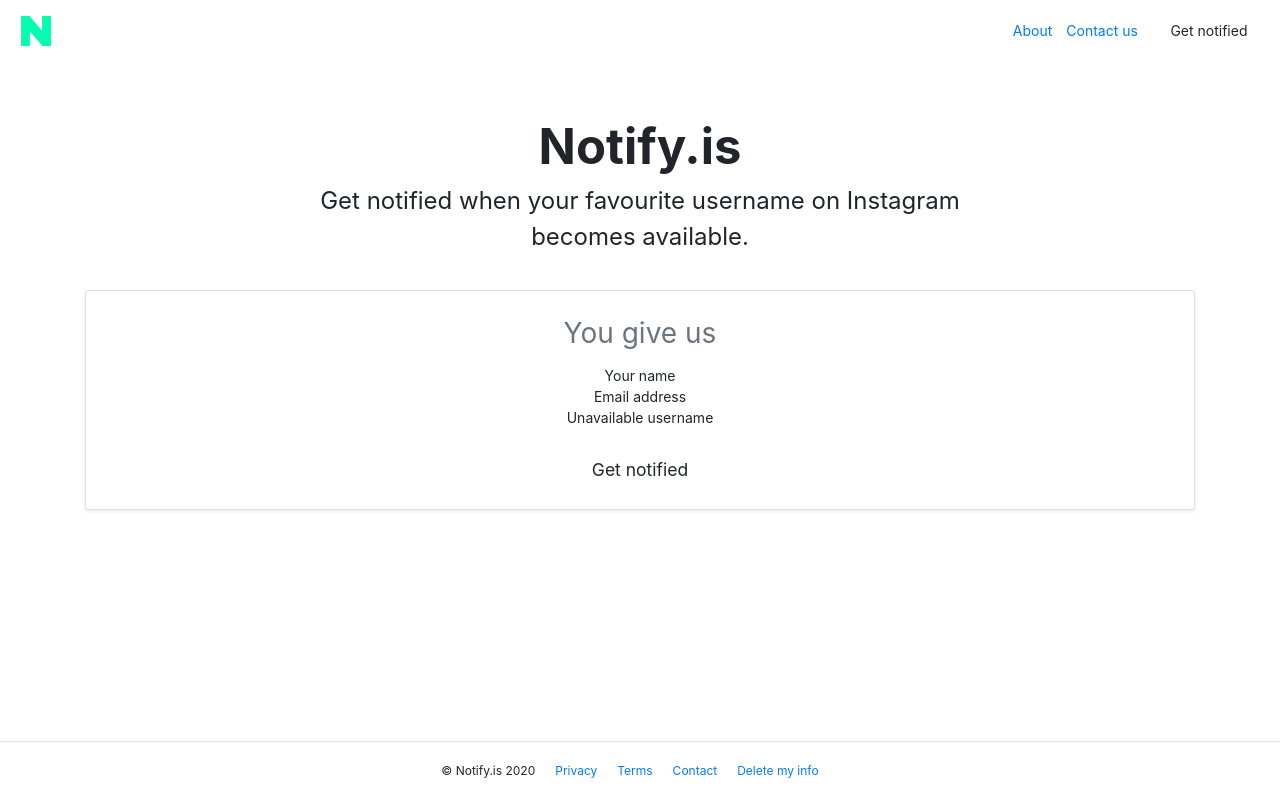
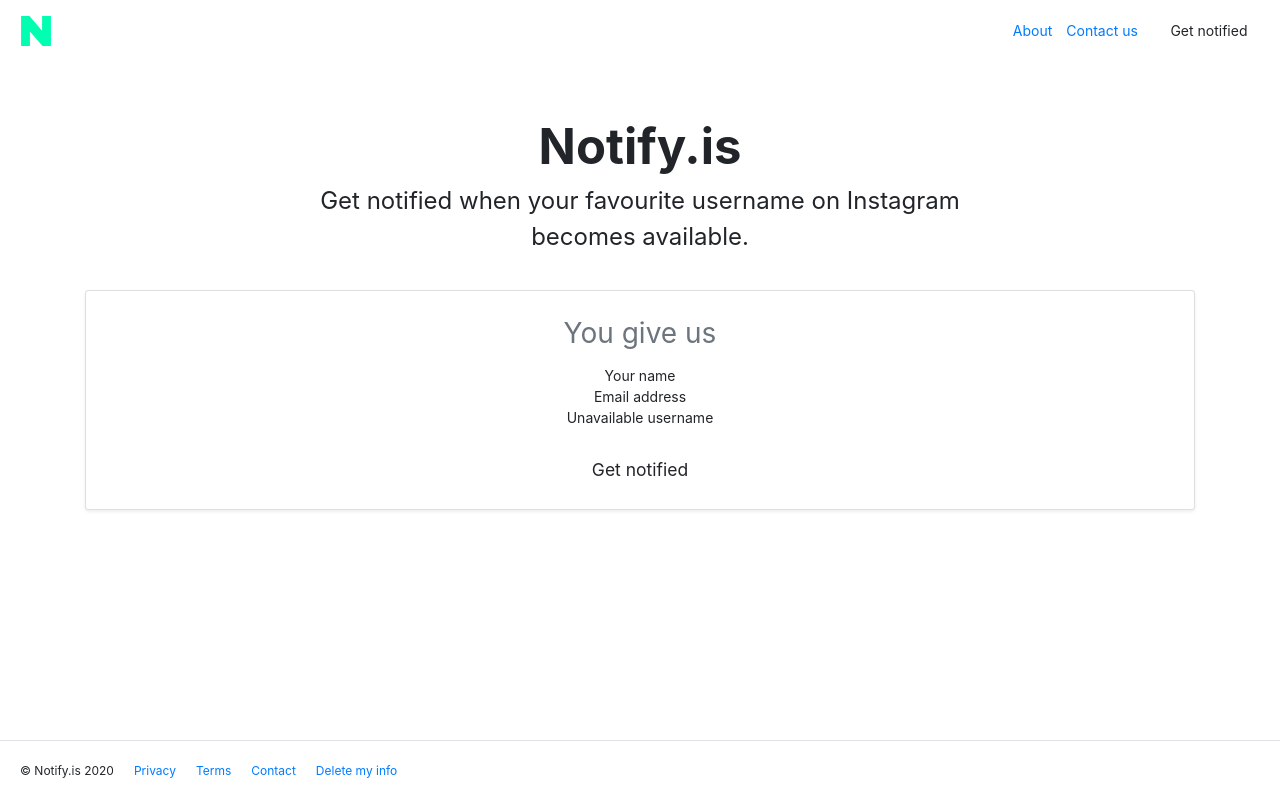
Before and after one commit to oliverproud/notify.is, a Next.js app: page / in a window 1280 px wide. Built offline with nearby package versions, Linux system fonts and the light colour scheme.

Commit message:
update footer

```diff
--- a/styles/global.css
+++ b/styles/global.css
@@ -1,9 +1,12 @@
 html {
   font-size: 14px;
+  position: relative;
+  min-height: 100%;
 }
 
 body {
   color: #333;
+  margin-bottom: 60px; /* Margin bottom by footer height */
 }
 
 @media (min-width: 768px) {
@@ -33,16 +36,12 @@ body {
 }
 
 .footer {
-  display: flex;
+  display: flex; /* Vertically align text */
+  align-items: center; /* Vertically align text */
   position: absolute;
   bottom: 0;
-  left: 0;
-  right: 0;
   width: 100%;
-  padding-top: 20px;
-  padding-bottom: 20px;
-  justify-content: center;
-  align-items: center;
+  height: 60px; /* Fixed height of the footer */
 }
 
 .footer-menu {
```
